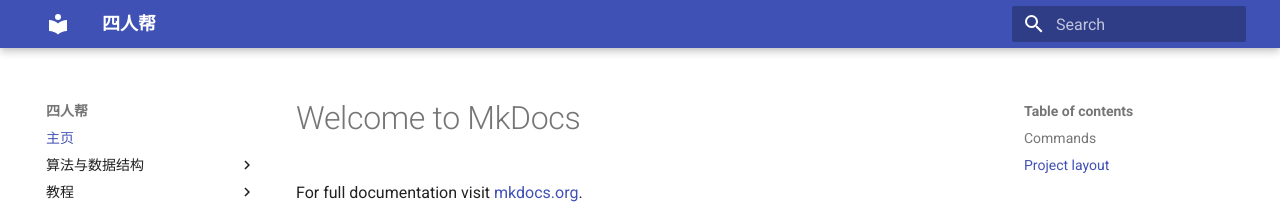
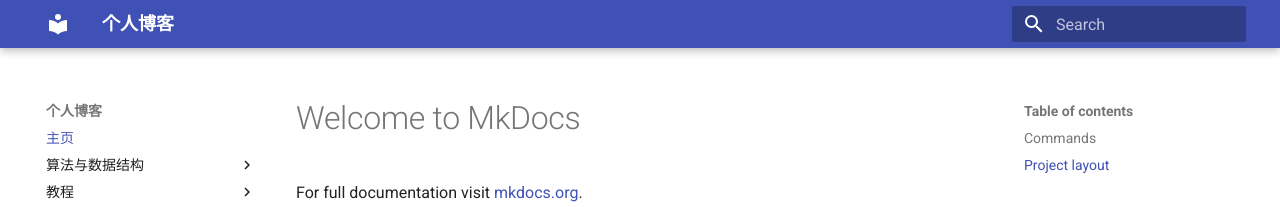
Before and after one commit to Goray-GuoLei/Goray-GuoLei.github.io, an MkDocs documentation site: the page built from docs/index.md, in a window 1280 px wide. Shown: the top 207 px of the page. Built offline with MkDocs 1.6.1 and Material for MkDocs 9.7.7, drawn with Linux system fonts in a browser that asks for light colours.

Commit message:
Update mkdocs.yml

```diff
--- a/mkdocs.yml
+++ b/mkdocs.yml
@@ -1,4 +1,4 @@
-site_name: 四人帮
+site_name: 个人博客
 site_url: https://planBisme.github.io/mymkdocs/
 site_author: 郭磊（lymj）
 theme:
```
